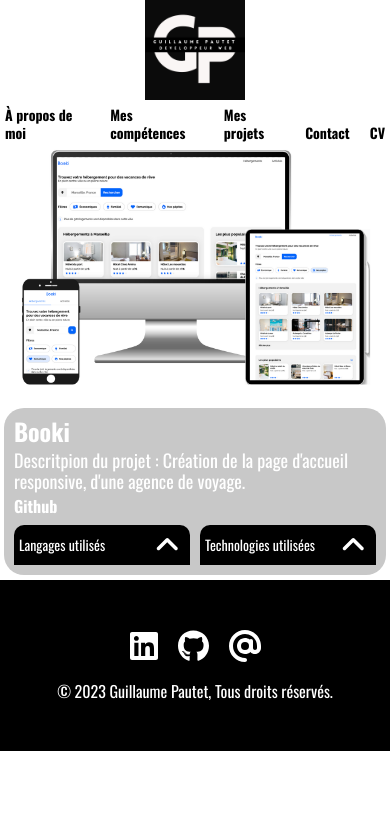
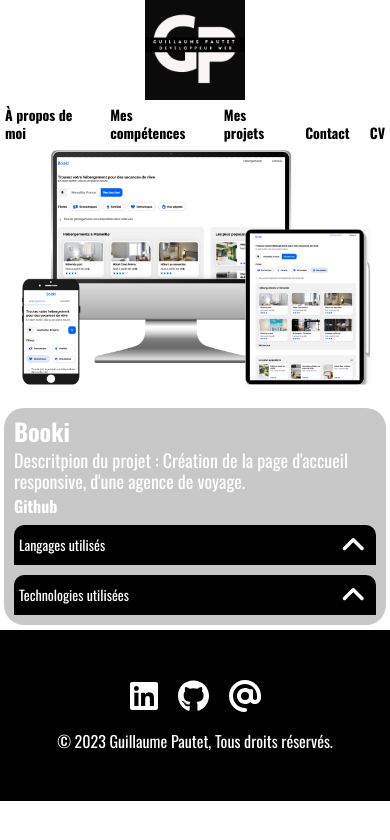
Before and after one commit to Poussin-5/OCProjet8, a React (Create React App) app: page /projet/1 in a window 390 px wide. Shown: the top 840 px of the page. Built offline with nearby package versions, Linux system fonts and the light colour scheme.

Commit message:
correction responsive project collapse

```diff
--- a/package.json
+++ b/package.json
@@ -30,9 +30,7 @@
     "start": "react-scripts start",
     "build": "react-scripts build",
     "test": "react-scripts test",
-    "eject": "react-scripts eject",
-    "predeploy": "npm run build",
-    "deploy": "gh-pages -d build"
+    "eject": "react-scripts eject"
   },
   "eslintConfig": {
     "extends": [
--- a/src/components/collapse/collapse.scss
+++ b/src/components/collapse/collapse.scss
@@ -36,6 +36,7 @@
     padding: 15px;
     text-align: justify;
     display: flex;
+    flex-wrap: wrap;
     gap: 5px;
   }
   li {
@@ -90,13 +91,17 @@
 }
 
 @media (max-width: 768px) {
+  .collapse {
+    width: 100%;
+  }
   .collapse-title {
-    height: 100%;
     padding: 5px;
     font-size: 14px;
     align-items: center;
   }
   .collapse-txt {
     font-size: 14px;
+    ul {
+    }
   }
 }
--- a/src/components/footer/footer.jsx
+++ b/src/components/footer/footer.jsx
@@ -21,7 +21,7 @@ function Footer() {
           </a>
         </li>
         <li>
-          <a href="mailto:pro@guillaume-pautet.fr">
+          <a href="mailto:contact@guillaume-pautet.fr">
             <FontAwesomeIcon icon={faAt} size="2xl" />
           </a>
         </li>
--- a/src/components/project-txt/project-txt.scss
+++ b/src/components/project-txt/project-txt.scss
@@ -54,5 +54,8 @@
         font-size: 16px;
       }
     }
+    .project-add {
+      flex-direction: column;
+    }
   }
 }
```
